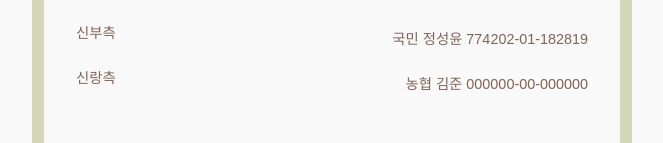
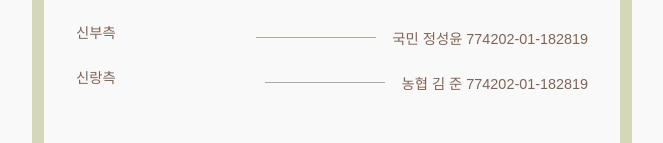
Before and after one commit to wjdjsy0330/weddinginv, a plain HTML site: page index.html in a window 1280 px wide. Shown: the part 1541-1684 px from the top of the page, without its empty margins (308-971 px from the left). Drawn offline with Linux system fonts and the light colour scheme; a web font is replaced by a local one.

Commit message:
Update index.html

```diff
--- a/index.html
+++ b/index.html
@@ -20,6 +20,7 @@
 </head>
 <body>
   <div class="wrapper">
+
     <p class="intro">
       해가 길어지는 저녁,<br />
       저희의 시작을 함께해 주세요
@@ -70,17 +71,18 @@
       <img src="./assets/down_arrow.svg" alt="arrow" class="arrow" />
 
       <div class="account-line">
-        <div class="label">신부측 </div>
-        <div class="divider-line"></div>
+        <div class="label">신부측</div>
+        <img src="./assets/dash.svg" alt="dash" class="dash" />
         <div class="info">국민 정성윤 774202-01-182819</div>
       </div>
 
       <div class="account-line">
-        <div class="label">신랑측 </div>
-        <div class="divider-line"></div>
-        <div class="info">농협 김준 000000-00-000000</div>
+        <div class="label">신랑측</div>
+        <img src="./assets/dash.svg" alt="dash" class="dash" />
+        <div class="info">농협 김 준 774202-01-182819</div>
       </div>
     </section>
+
   </div>
 </body>
 </html>
```
